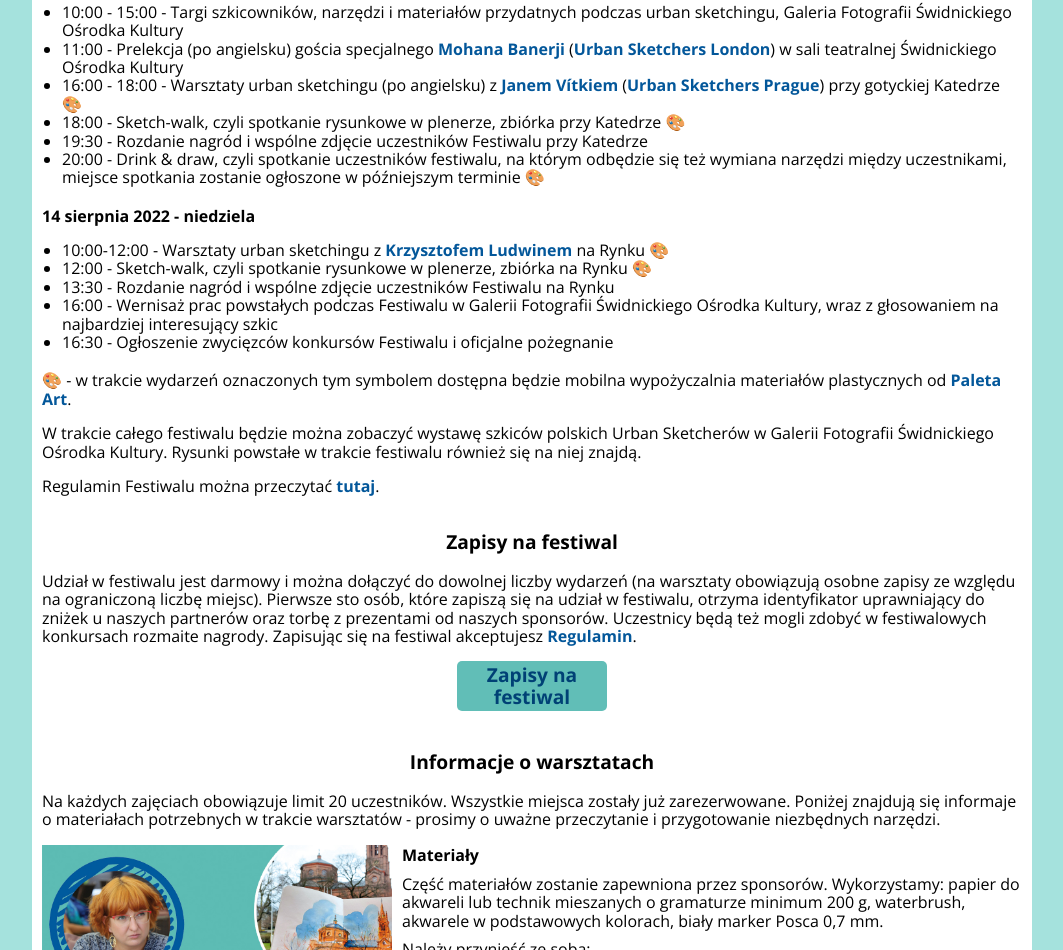
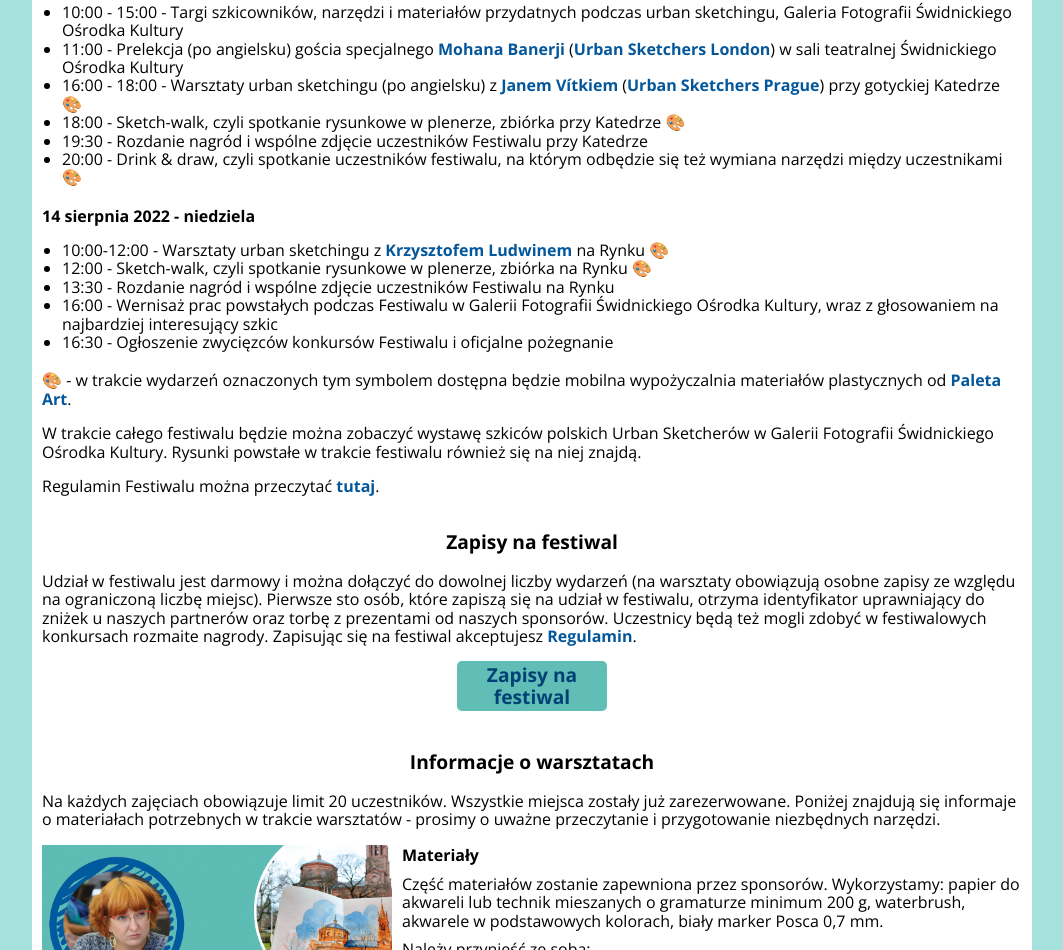
Before and after one commit to dorotapindur/uskpoland, a plain HTML site: page index.html in a window 1280 px wide. Shown: the part 1316-2266 px from the top of the page, without its empty margins (108-1171 px from the left). Drawn offline with nearby package versions, Linux system fonts and the light colour scheme.

Commit message:
Update index.html
test of push

```diff
--- a/index.html
+++ b/index.html
@@ -61,7 +61,7 @@
                 <li>16:00 - 18:00 - Warsztaty urban sketchingu (po angielsku) z <a class="link" href="https://www.instagram.com/janvitek.art/" rel="noopener noreferrer" target=_blank>Janem Vítkiem</a> (<a class="link" href="https://www.facebook.com/groups/1743890092505978" rel="noopener noreferrer" target=_blank lang="en">Urban Sketchers Prague</a>) przy gotyckiej Katedrze 🎨</li>
                 <li>18:00 - Sketch-walk, czyli spotkanie rysunkowe w plenerze, zbiórka przy Katedrze 🎨</li>
                 <li>19:30 - Rozdanie nagród i wspólne zdjęcie uczestników Festiwalu przy Katedrze</li>
-                <li>20:00 - <span lang="en">Drink & draw</span>, czyli spotkanie uczestników festiwalu, na którym odbędzie się też wymiana narzędzi między uczestnikami, miejsce spotkania zostanie ogłoszone w późniejszym terminie 🎨</li>
+                <li>20:00 - <span lang="en">Drink & draw</span>, czyli spotkanie uczestników festiwalu, na którym odbędzie się też wymiana narzędzi między uczestnikami 🎨</li>
             </ul>
             <p class="section__text--date">14 sierpnia 2022 - niedziela</p>
             <ul class="program-list">
```
